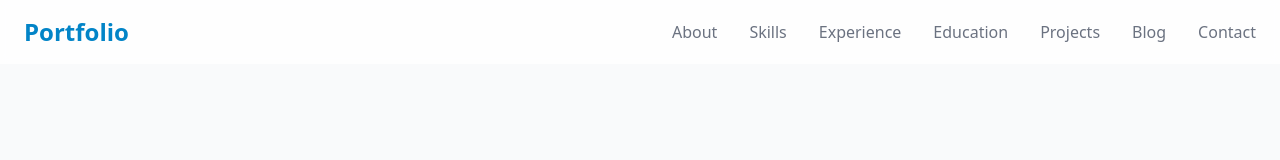
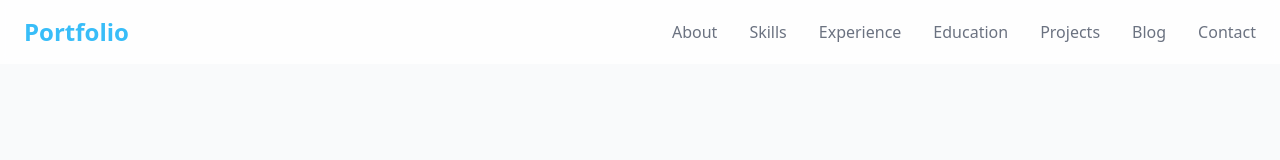
Before and after one commit to NimsaraPeiris/portfolio, a React (Vite) app: page / in a window 1280 px wide. Shown: the top 160 px of the page. Built offline with nearby package versions, Linux system fonts and the light colour scheme.

Commit message:
Design and Dark Mode : Done

```diff
--- a/src/components/Header.jsx
+++ b/src/components/Header.jsx
@@ -9,14 +9,14 @@ export default function Header() {
   const [isMenuOpen, setIsMenuOpen] = useState(false);
 
   return (
-    <header className="fixed top-0 left-0 right-0 z-50 bg-white/80 backdrop-blur-sm dark:bg-gray-700 transition-colors duration-100">
+    <header className="fixed top-0 left-0 right-0 z-50 bg-white/80 backdrop-blur-sm dark:bg-gray-900 transition-colors duration-100">
       <nav className="container mx-auto px-6 py-4">
         <div className="flex items-center justify-between">
           <motion.div
             initial={{ opacity: 0, x: -20 }}
             animate={{ opacity: 1, x: 0 }}
           >
-            <NavLink to="/" className="text-2xl font-bold text-primary-600">
+            <NavLink to="/" className="text-2xl font-bold text-primary-400">
               Portfolio
             </NavLink>
           </motion.div>
--- a/src/components/navigation/MobileMenu.jsx
+++ b/src/components/navigation/MobileMenu.jsx
@@ -18,7 +18,7 @@ export default function MobileMenu({ isOpen, menuItems, onItemClick }) {
             `block py-2 transition-colors ${
               isActive
                 ? 'text-primary-600 font-semibold'
-                : 'text-gray-600 hover:text-primary-600'
+                : 'text-gray-400 hover:text-primary-600'
             }`
           }
           onClick={onItemClick}
```
